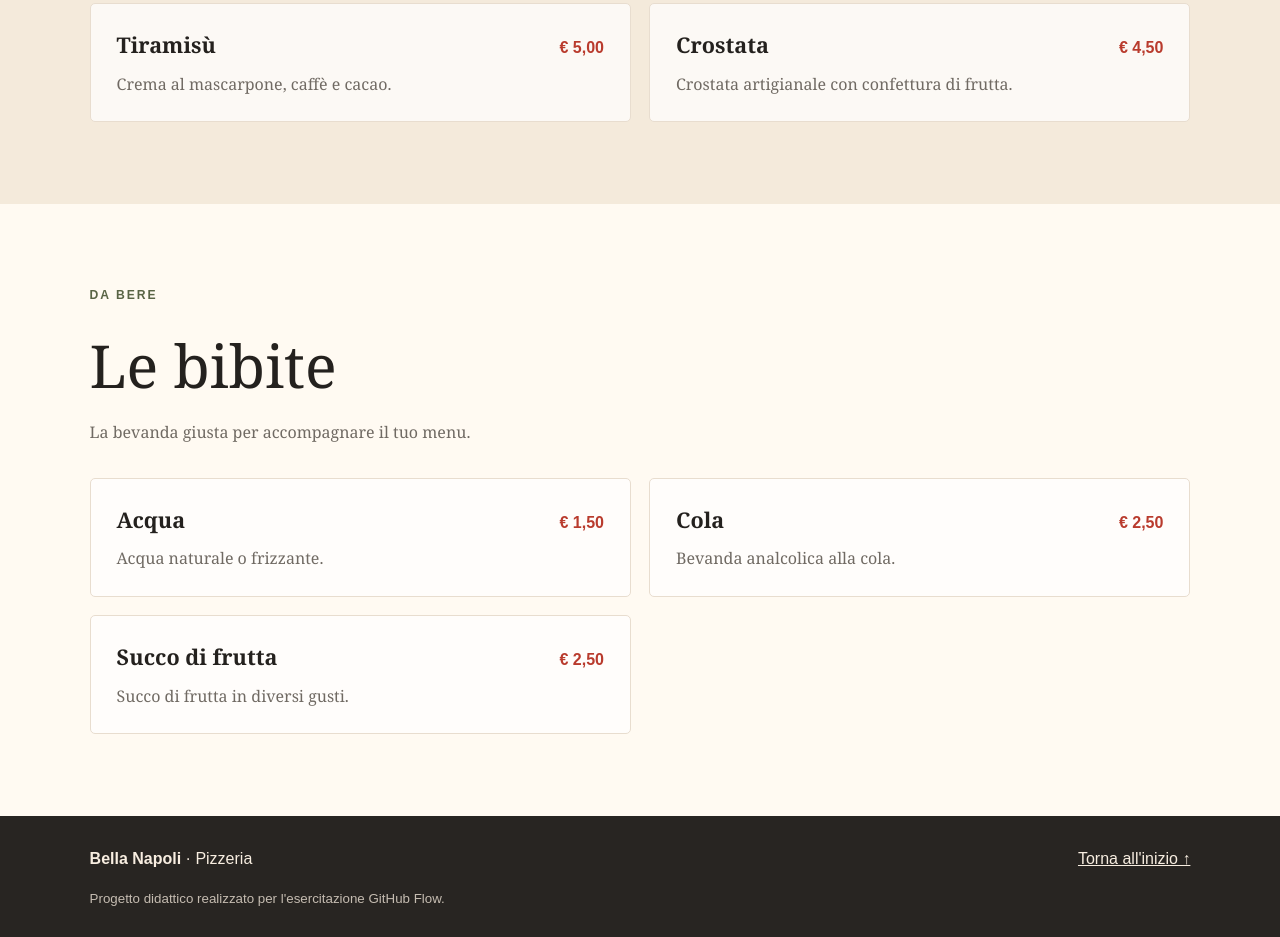
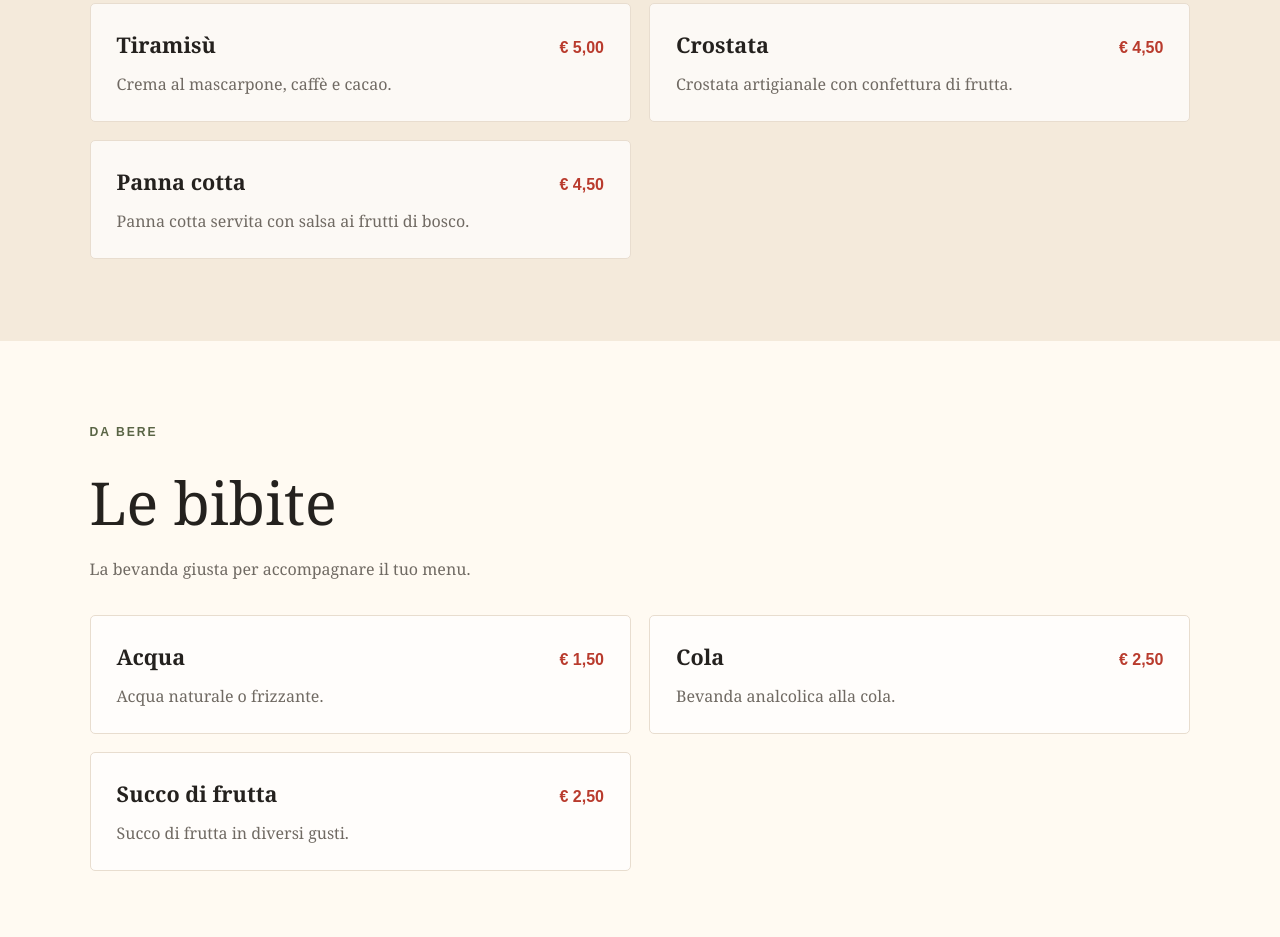
Before and after one commit to Leonardogandini-2008/progetto-pizzeria, a plain HTML site: page index.html in a window 1280 px wide. Shown: the part 1531-2468 px from the top of the page. Drawn offline with Linux system fonts and the light colour scheme.

Commit message:
Aggiunge un secondo dolce al menu

```diff
--- a/index.html
+++ b/index.html
@@ -64,6 +64,10 @@
           <div class="item-top"><h3>Crostata</h3><span class="price">€ 4,50</span></div>
           <p>Crostata artigianale con confettura di frutta.</p>
         </article>
+        <article class="menu-card">
+          <div class="item-top"><h3>Panna cotta</h3><span class="price">€ 4,50</span></div>
+          <p>Panna cotta servita con salsa ai frutti di bosco.</p>
+        </article>
       </div>
     </section>
 
```
